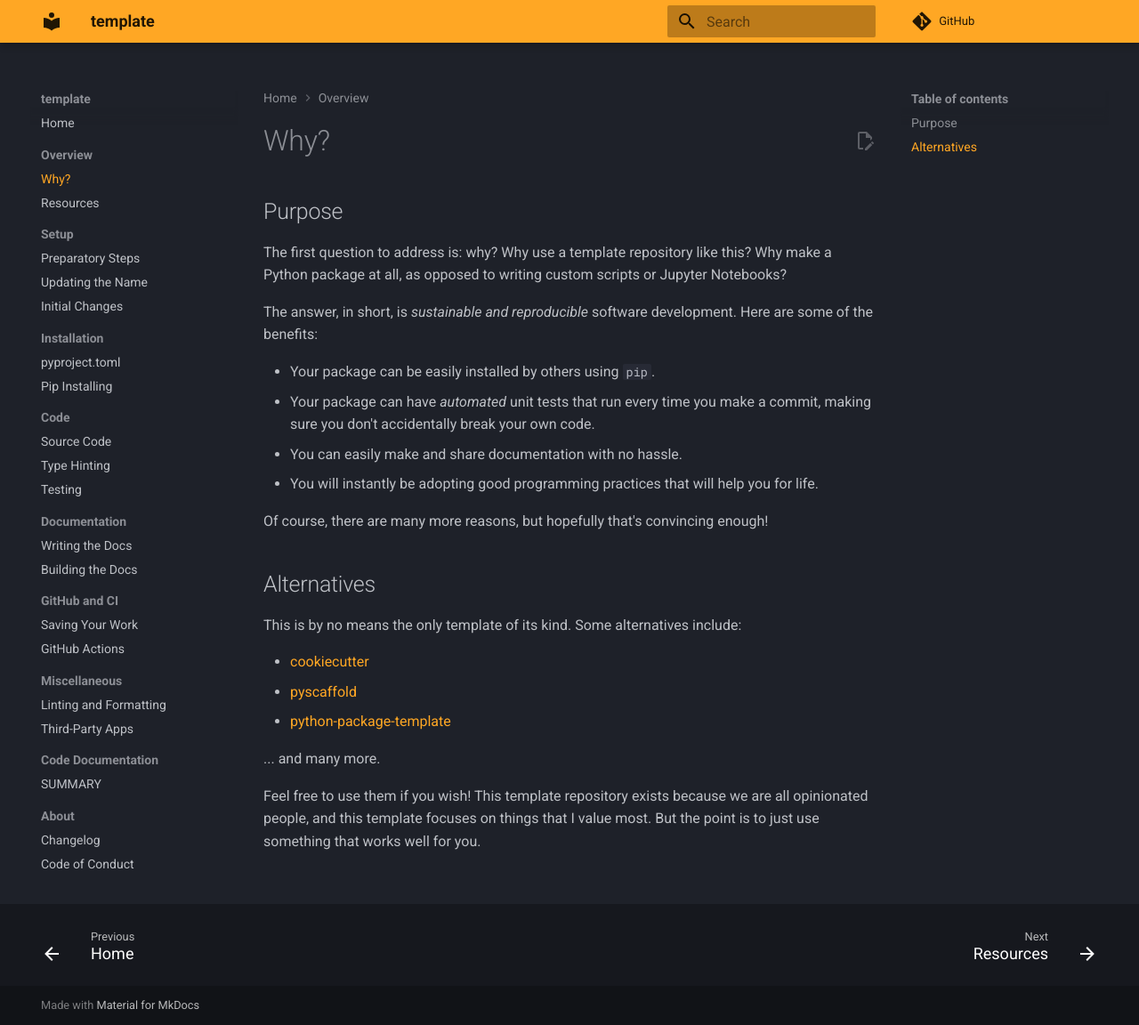
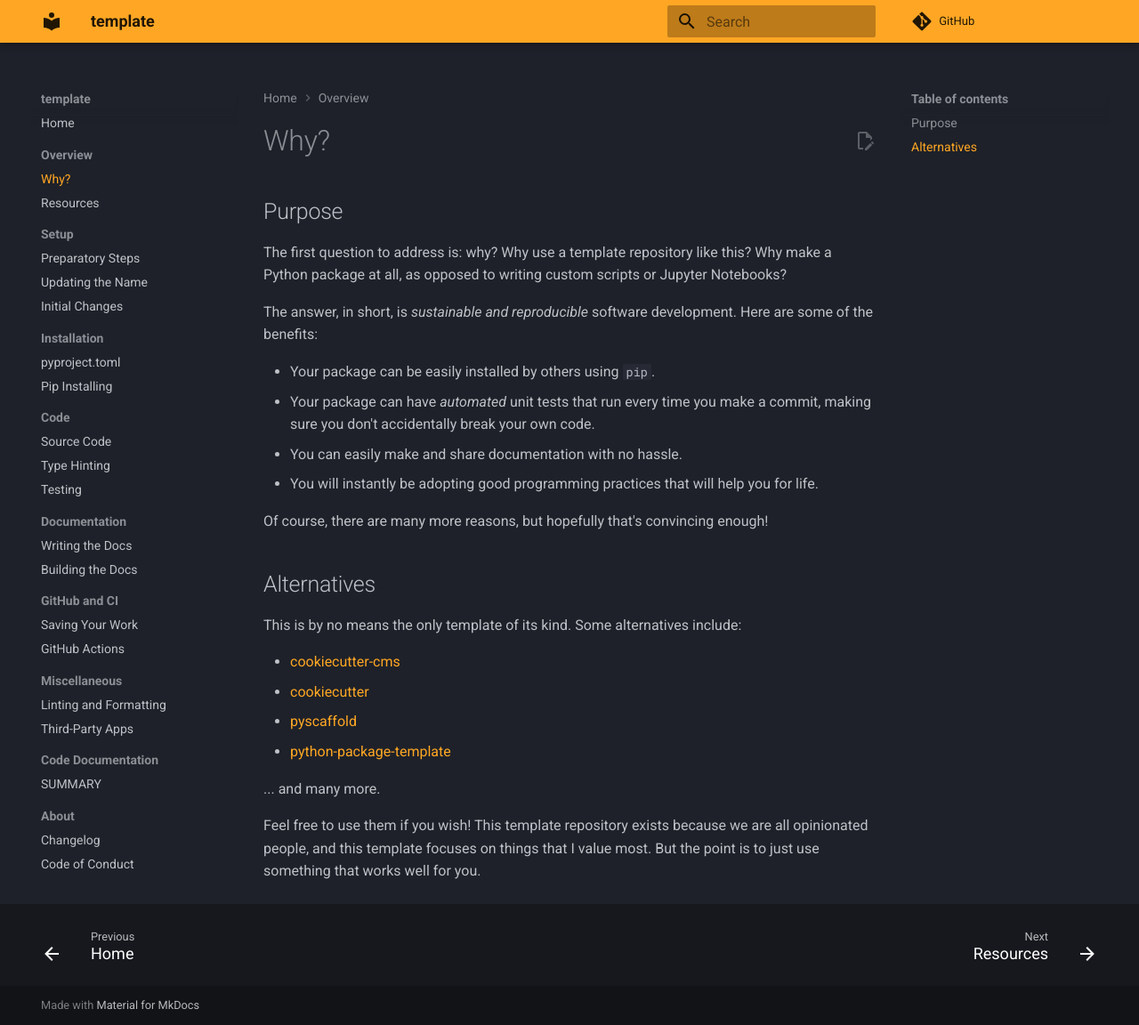
Before and after one commit to Quantum-Accelerators/template, an MkDocs documentation site: the page built from docs/example_docs/intro/why.md, in a window 1280 px wide and 1152 px high. Shown: the whole window at 89% size. Built offline with MkDocs 1.6.1 and Material for MkDocs 9.7.7, drawn with Linux system fonts in a browser that asks for light colours; comment, search, counter and statistics services are not loaded.

Commit message:
Update why.md

```diff
--- a/docs/example_docs/intro/why.md
+++ b/docs/example_docs/intro/why.md
@@ -17,6 +17,7 @@ Of course, there are many more reasons, but hopefully that's convincing enough!
 
 This is by no means the only template of its kind. Some alternatives include:
 
+- [cookiecutter-cms](https://github.com/MolSSI/cookiecutter-cms)
 - [cookiecutter](https://github.com/cookiecutter/cookiecutter)
 - [pyscaffold](https://github.com/pyscaffold/pyscaffold)
 - [python-package-template](https://github.com/microsoft/python-package-template)
```
